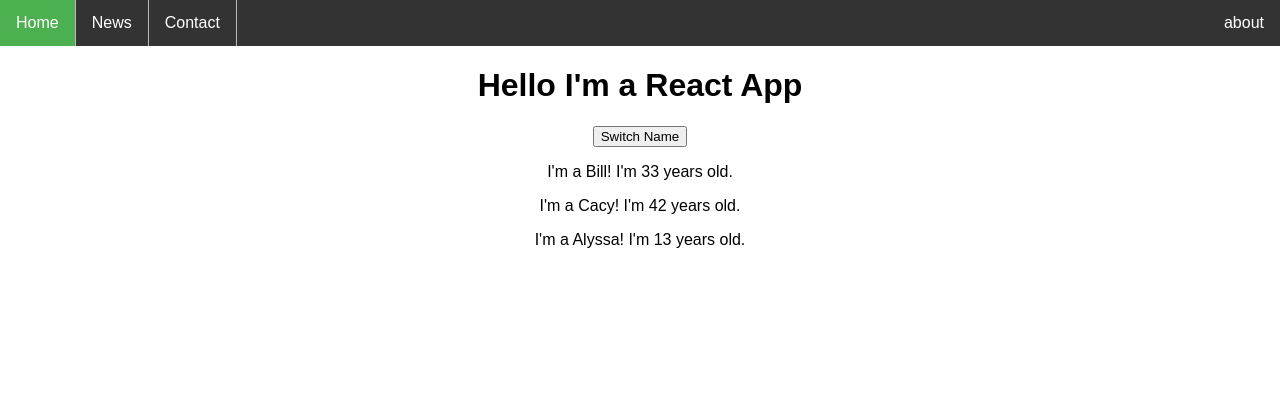
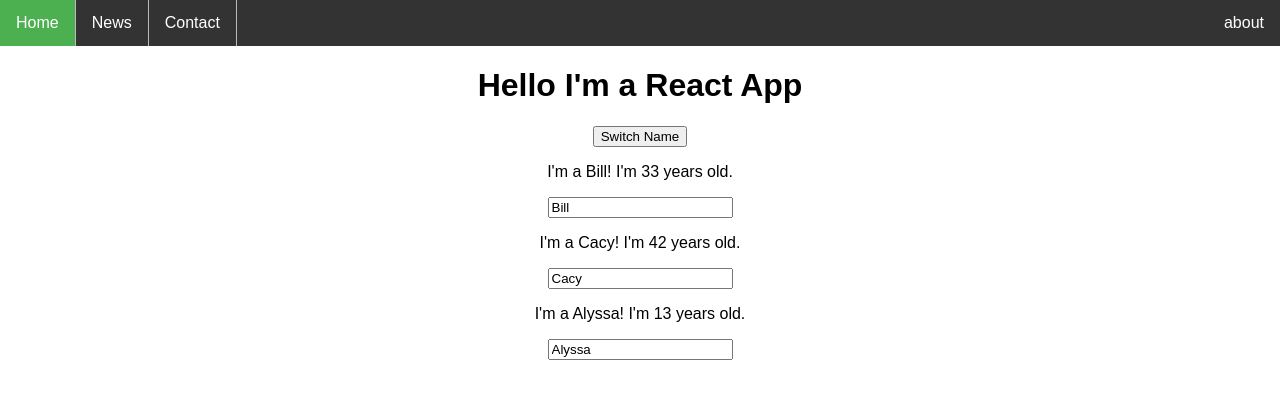
Before and after one commit to ceriustech/React-App, a React (Create React App) app in the folder react-complete-guide/: page / in a window 1280 px wide. Shown: the top 398 px of the page. Built offline with nearby package versions, Linux system fonts and the light colour scheme.

Commit message:
Added two way binding to the person component.

```diff
--- a/react-complete-guide/src/App.js
+++ b/react-complete-guide/src/App.js
@@ -17,6 +17,25 @@
       {name: 'Alyssa', age: 13}
     ]
   }
+
+  switchNameHandler = (newName) => {
+    console.log('Was Clicked!');
+    // DON"T DO THIS this.state.persons[0].name = "Caleb Masters";
+    this.setState({persons: [
+      {name: newName, age: 33},
+      {name: 'Cacy Masters', age: 42},
+      {name: 'Alyssa Masters', age: 13}
+    ]});
+  }
+
+  nameChangeHandler = (event) => {
+    this.setState({persons: [
+      {name: event.target.value, age: 33},
+      {name: 'Cacy', age: 42},
+      {name: 'Alyssa Masters', age: 13}
+    ]});
+  }
+
   render() {
     return (
       <div className="App">
@@ -26,8 +45,13 @@
         navItem4={this.state.navigation[3].about}
         />
         <h1>Hello I'm a React App</h1>
-        <button>Switch Name</button>
-        <Person name={this.state.persons[0].name} age={this.state.persons[0].age} />
+        <button onClick={() => this.switchNameHandler()}>Switch Name</button>
+        <Person
+        name={this.state.persons[0].name}
+        age={this.state.persons[0].age}
+        click={this.switchNameHandler.bind(this, 'Bilal Masters')}
+        changed={this.nameChangeHandler}
+        />
         <Person name={this.state.persons[1].name} age={this.state.persons[1].age} />
         <Person name={this.state.persons[2].name} age={this.state.persons[2].age} />
       </div>
--- a/react-complete-guide/src/Person/Person.js
+++ b/react-complete-guide/src/Person/Person.js
@@ -3,8 +3,9 @@
 const person = (props) => {
     return (
         <div>
-            <p>I'm a {props.name}! I'm {props.age} years old.</p>
+            <p onClick={props.click}>I'm a {props.name}! I'm {props.age} years old.</p>
             <p>{props.children}</p>
+            <input type="text" onChange={props.changed} value={props.name}/>
         </div>
     )
 };
```
